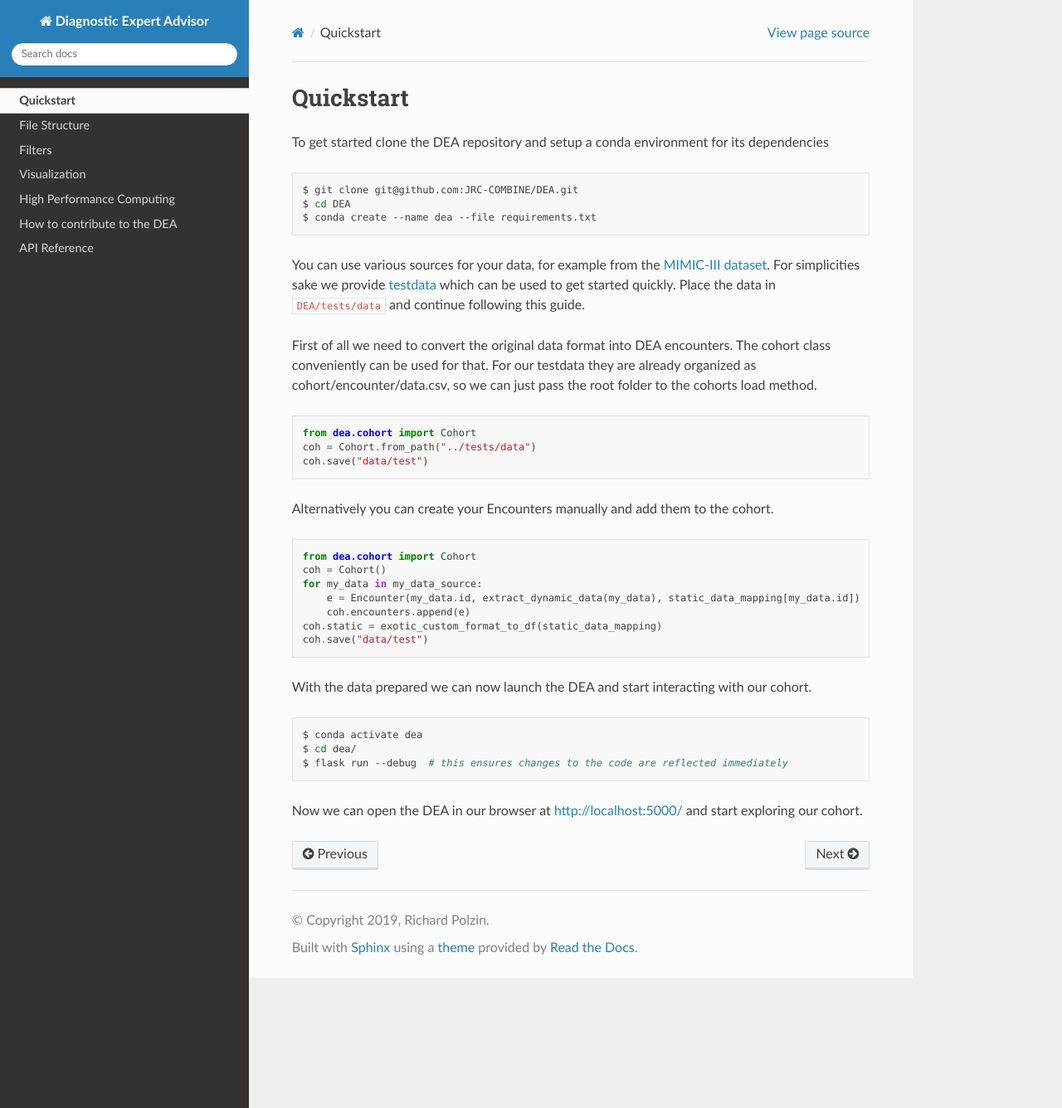
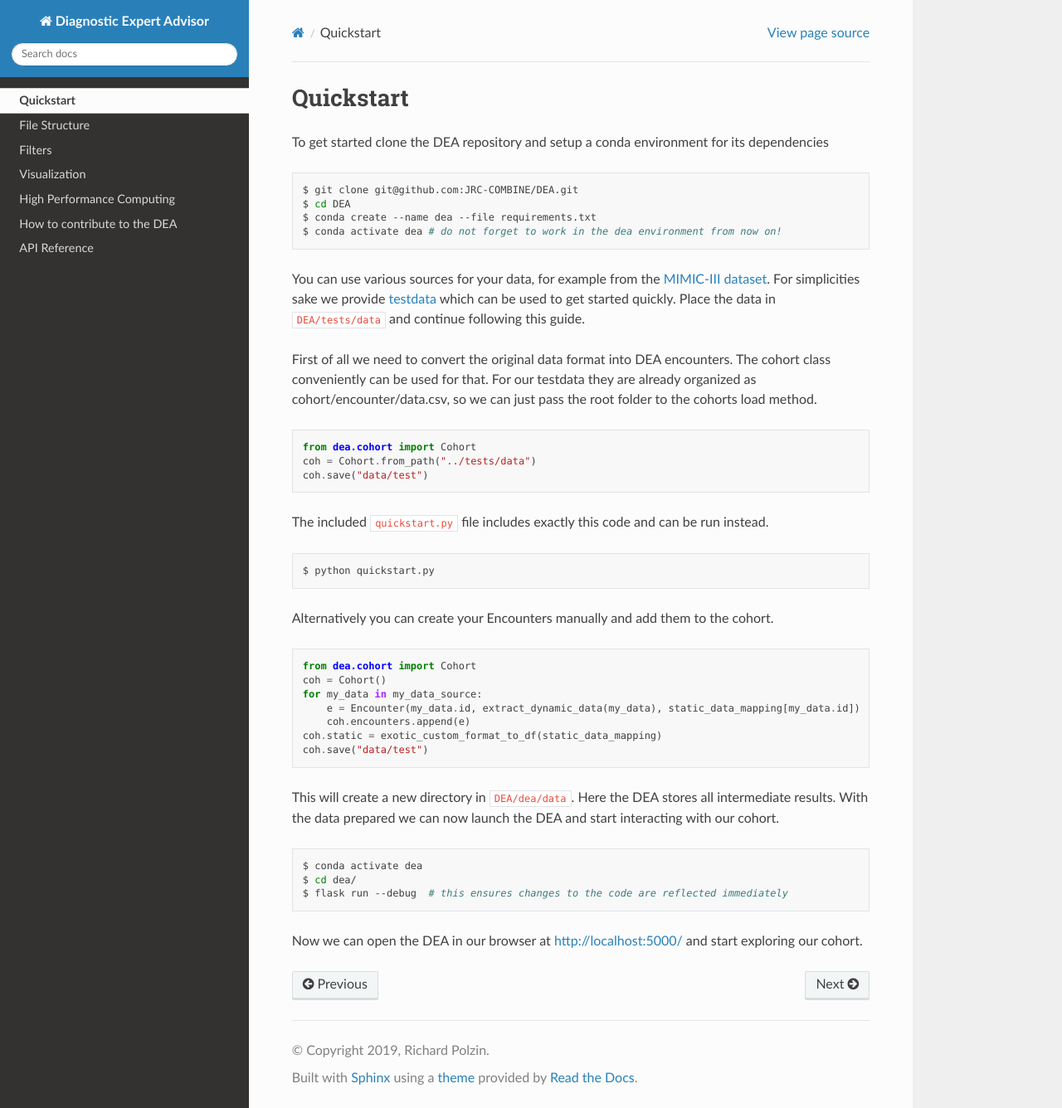
Before and after one commit to JRC-COMBINE/DEA, a Sphinx documentation site: the page built from docs/usage/quickstart.rst, in a window 1280 px wide and 1336 px high. Shown: the whole window at 83% size. Built offline with Sphinx 7.4.7 and the Read the Docs theme 2.0.0, drawn with Linux system fonts in a browser that asks for light colours.

Commit message:
Update quickstart.rst

```diff
--- a/docs/usage/quickstart.rst
+++ b/docs/usage/quickstart.rst
@@ -8,6 +8,7 @@ To get started clone the DEA repository and setup a conda environment for its de
    $ git clone git@github.com:JRC-COMBINE/DEA.git
    $ cd DEA
    $ conda create --name dea --file requirements.txt
+   $ conda activate dea # do not forget to work in the dea environment from now on!
 
 You can use various sources for your data, for example from the `MIMIC-III dataset <https://physionet.org/content/mimiciii/1.4/>`_.
 For simplicities sake we provide testdata_ which can be used to get started quickly.
@@ -24,6 +25,13 @@ For our testdata they are already organized as cohort/encounter/data.csv, so we
     coh = Cohort.from_path("../tests/data")
     coh.save("data/test")
 
+The included :file:`quickstart.py` file includes exactly this code and can be run instead.
+
+
+.. code:: bash
+
+   $ python quickstart.py
+
 Alternatively you can create your Encounters manually and add them to the cohort.
 
 .. code-block:: python
@@ -36,6 +44,7 @@ Alternatively you can create your Encounters manually and add them to the cohort
     coh.static = exotic_custom_format_to_df(static_data_mapping)
     coh.save("data/test")
 
+This will create a new directory in :file:`DEA/dea/data`. Here the DEA stores all intermediate results.
 With the data prepared we can now launch the DEA and start interacting with our cohort.
 
 .. code-block:: bash
```
